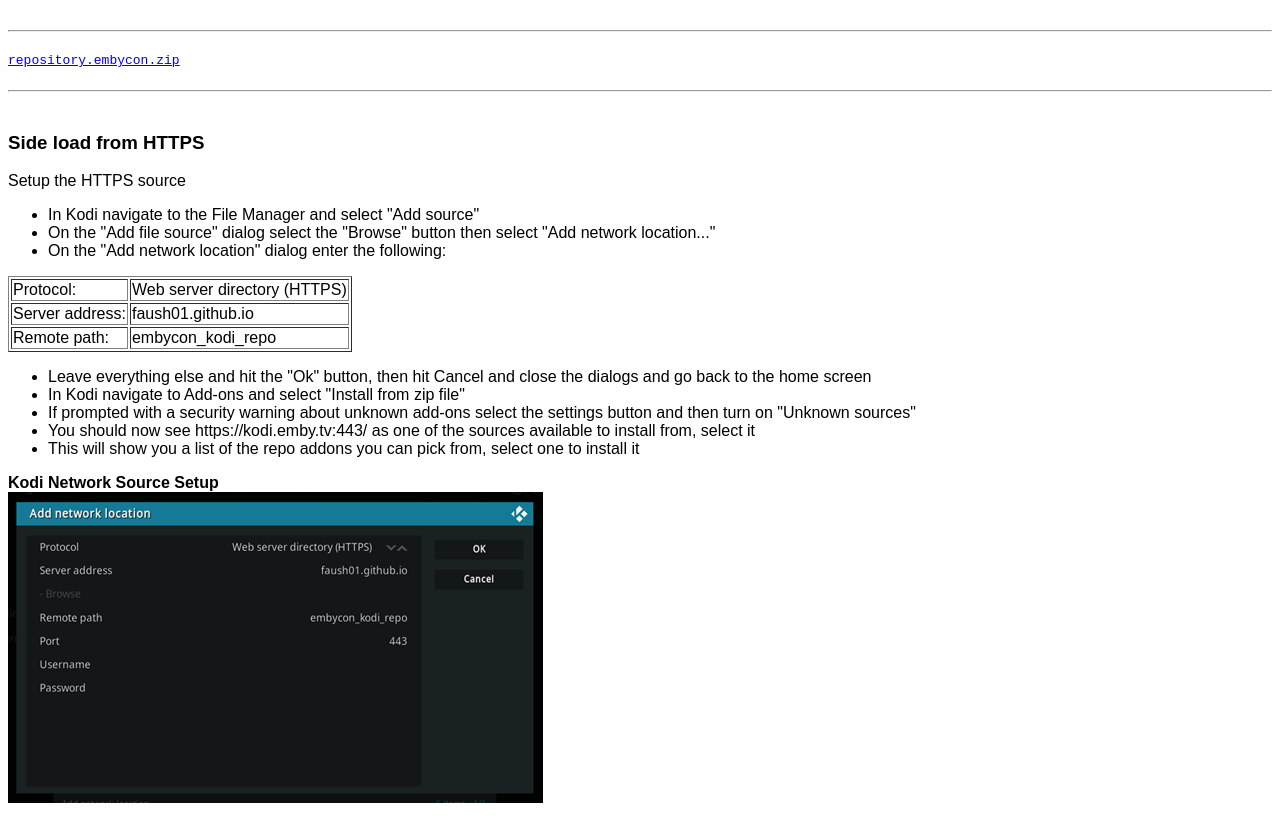
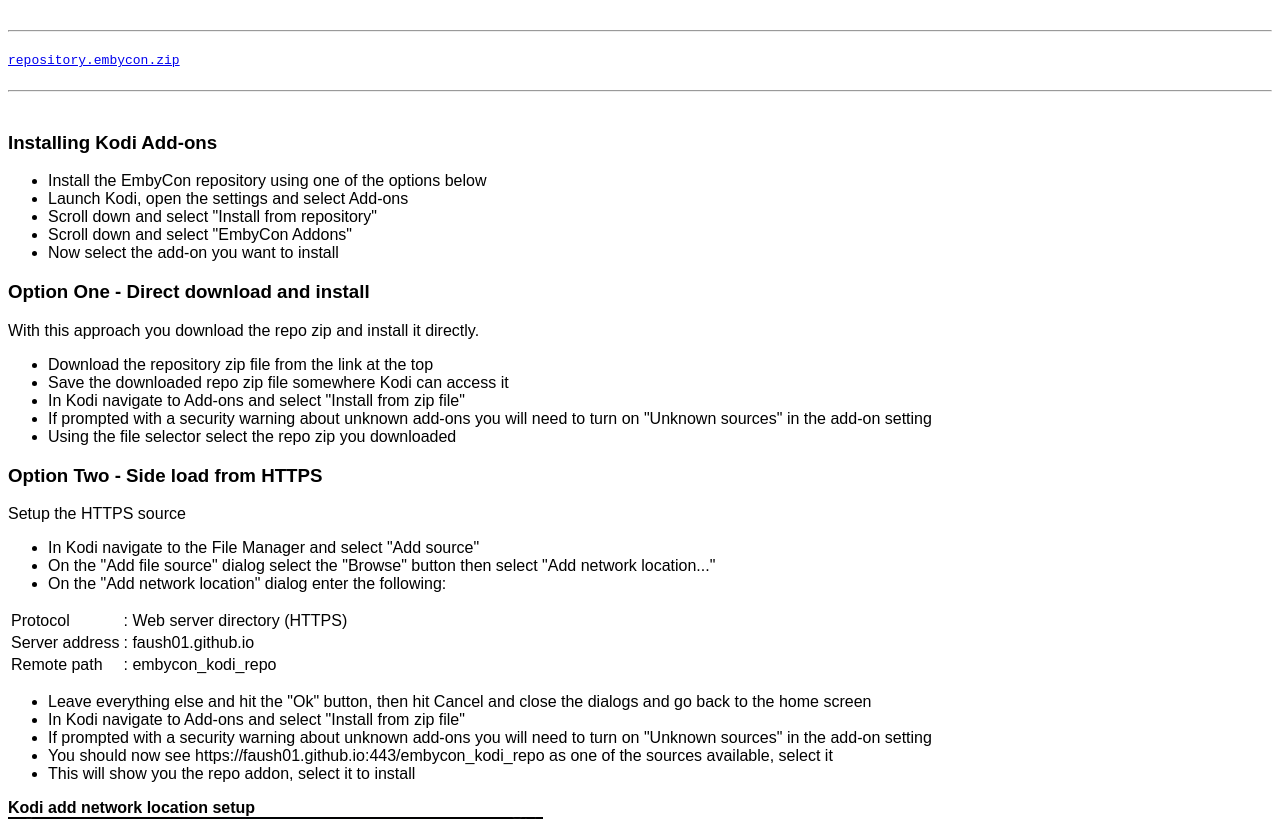
Before and after one commit to faush01/embycon_kodi_repo, a plain HTML site: page index.html in a window 1280 px wide. Shown: the top 819 px of the page. Drawn offline with Linux system fonts and the light colour scheme.

Commit message:
add full instructions

```diff
--- a/index.html
+++ b/index.html
@@ -12,7 +12,36 @@
 
 <hr>
 </pre>
-<h3>Side load from HTTPS</h3>
+
+
+
+<h3>Installing Kodi Add-ons</h3>
+
+<ul>
+<li>Install the EmbyCon repository using one of the options below</li>
+<li>Launch Kodi, open the settings and select Add-ons</li>
+<li>Scroll down and select "Install from repository"</li>
+<li>Scroll down and select "EmbyCon Addons"</li>
+<li>Now select the add-on you want to install</li>
+</ul>
+
+
+
+<h3>Option One - Direct download and install</h3>
+
+<p>With this approach you download the repo zip and install it directly.</p>
+
+<ul>
+<li>Download the repository zip file from the link at the top</li>
+<li>Save the downloaded repo zip file somewhere Kodi can access it</li>
+<li>In Kodi navigate to Add-ons and select "Install from zip file"</li>
+<li>If prompted with a security warning about unknown add-ons you will need to turn on "Unknown sources" in the add-on setting</li>
+<li>Using the file selector select the repo zip you downloaded</li>
+</ul>
+
+
+
+<h3>Option Two - Side load from HTTPS</h3>
 
 <p>Setup the HTTPS source</p>
 <ul>
@@ -21,21 +50,21 @@
 <li>On the "Add network location" dialog enter the following:</li>
 </ul>
 
-<table border="1">
-<tr><td>Protocol:</td><td>Web server directory (HTTPS)</td></tr>
-<tr><td>Server address:</td><td>faush01.github.io</td></tr>
-<tr><td>Remote path:</td><td>embycon_kodi_repo</td></tr>
+<table border="0">
+<tr><td>Protocol</td><td>: Web server directory (HTTPS)</td></tr>
+<tr><td>Server address</td><td>: faush01.github.io</td></tr>
+<tr><td>Remote path</td><td>: embycon_kodi_repo</td></tr>
 </table>
 
 <ul>
 <li>Leave everything else and hit the "Ok" button, then hit Cancel and close the dialogs and go back to the home screen</li>
 <li>In Kodi navigate to Add-ons and select "Install from zip file"</li>
-<li>If prompted with a security warning about unknown add-ons select the settings button and then turn on "Unknown sources"</li>
-<li>You should now see https://kodi.emby.tv:443/ as one of the sources available to install from, select it</li>
-<li>This will show you a list of the repo addons you can pick from, select one to install it</li>
+<li>If prompted with a security warning about unknown add-ons you will need to turn on "Unknown sources" in the add-on setting</li>
+<li>You should now see https://faush01.github.io:443/embycon_kodi_repo as one of the sources available, select it</li>
+<li>This will show you the repo addon, select it to install</li>
 </ul>
 
-<strong>Kodi Network Source Setup</strong>
+<strong>Kodi add network location setup</strong>
 <br/>
 <img src="network_setup.png" />
 <br/>
```
